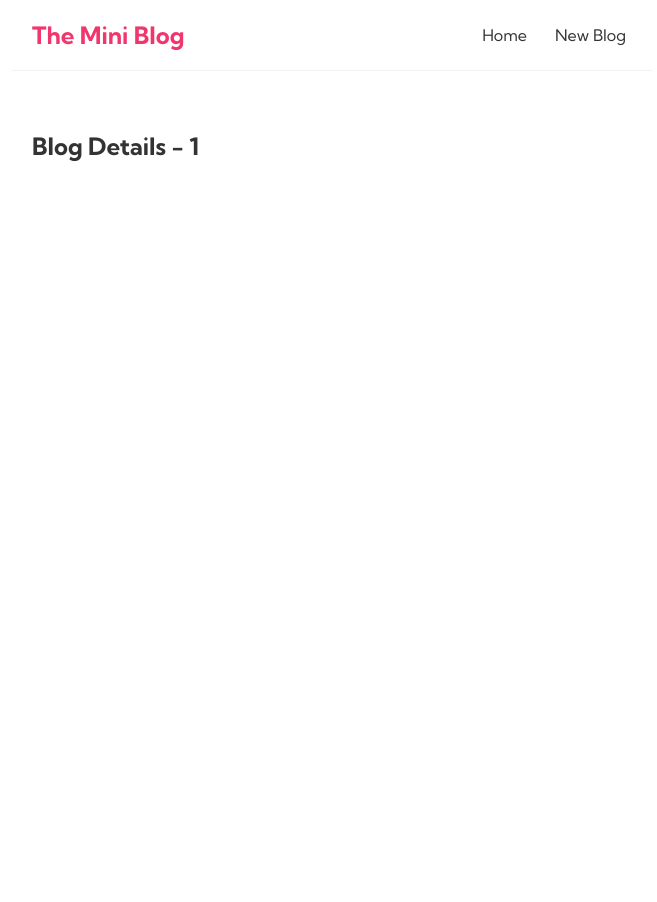
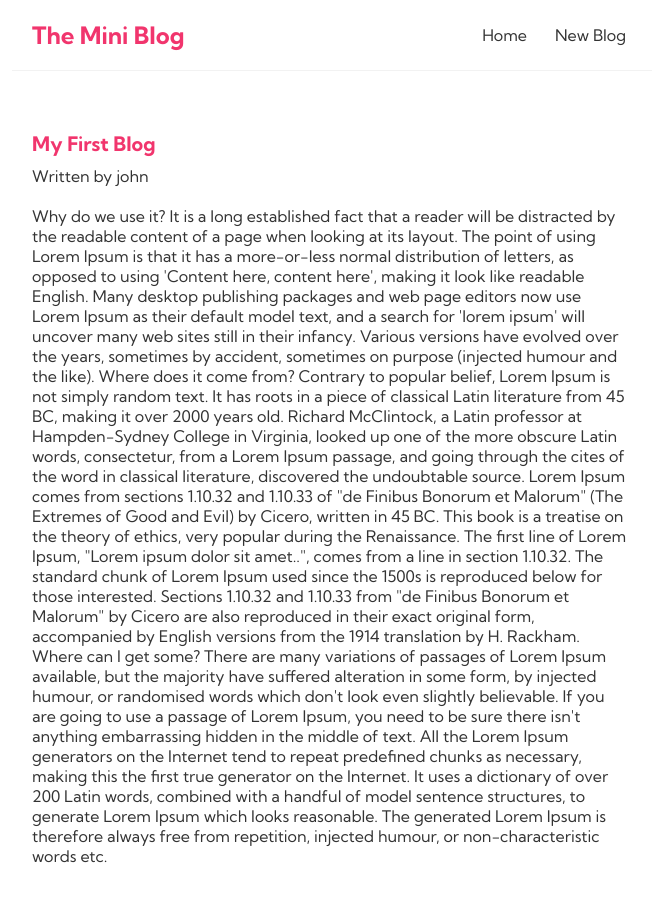
Before and after one commit to BuddhikaD/Mini_blog, a React (Create React App) app: page /blogs/1 in a window 1280 px wide. Shown: the top 902 px of the page, without its empty margins (308-965 px from the left). Before the commit the page ends 800 px from the top, so only its background shows below. Built offline with nearby package versions, Linux system fonts and the light colour scheme; data requests are answered from the project's data file.

Commit message:
reusing custom hook

```diff
--- a/src/components/BlogDetails.js
+++ b/src/components/BlogDetails.js
@@ -1,13 +1,23 @@
 import { useParams } from 'react-router-dom';
 
 import { useParam } from 'react-router-dom';
+import useFetch from './useFetch';
 
 const BlogDetails = () => {
   const { id } = useParams();
+  const { data: blog, error, isPending } = useFetch('http://localhost:8000/blogs/' + id);
 
   return (
     <div className="blog-details">
-      <h2>Blog Details - {id}</h2>
+      {isPending && <div>Loading...</div>}
+      {error && <div>{error}</div>}
+      {blog && (
+        <article>
+          <h2>{blog.title}</h2>
+          <p>Written by {blog.author}</p>
+          <div>{blog.body}</div>
+        </article>
+      )}
     </div>
   );
 };
--- a/src/index.css
+++ b/src/index.css
@@ -51,3 +51,21 @@
 .blog-preview a {
   text-decoration: none;
 }
+
+/* blog details page */
+.blog-details h2 {
+  font-size: 20px;
+  color: #f1356d;
+  margin-bottom: 10px;
+}
+.blog-details div {
+  margin: 20px 0;
+}
+.blog-details button {
+  background: #f1356d;
+  color: #fff;
+  border: 0;
+  padding: 8px;
+  border-radius: 8px;
+  cursor: pointer;
+}
```
